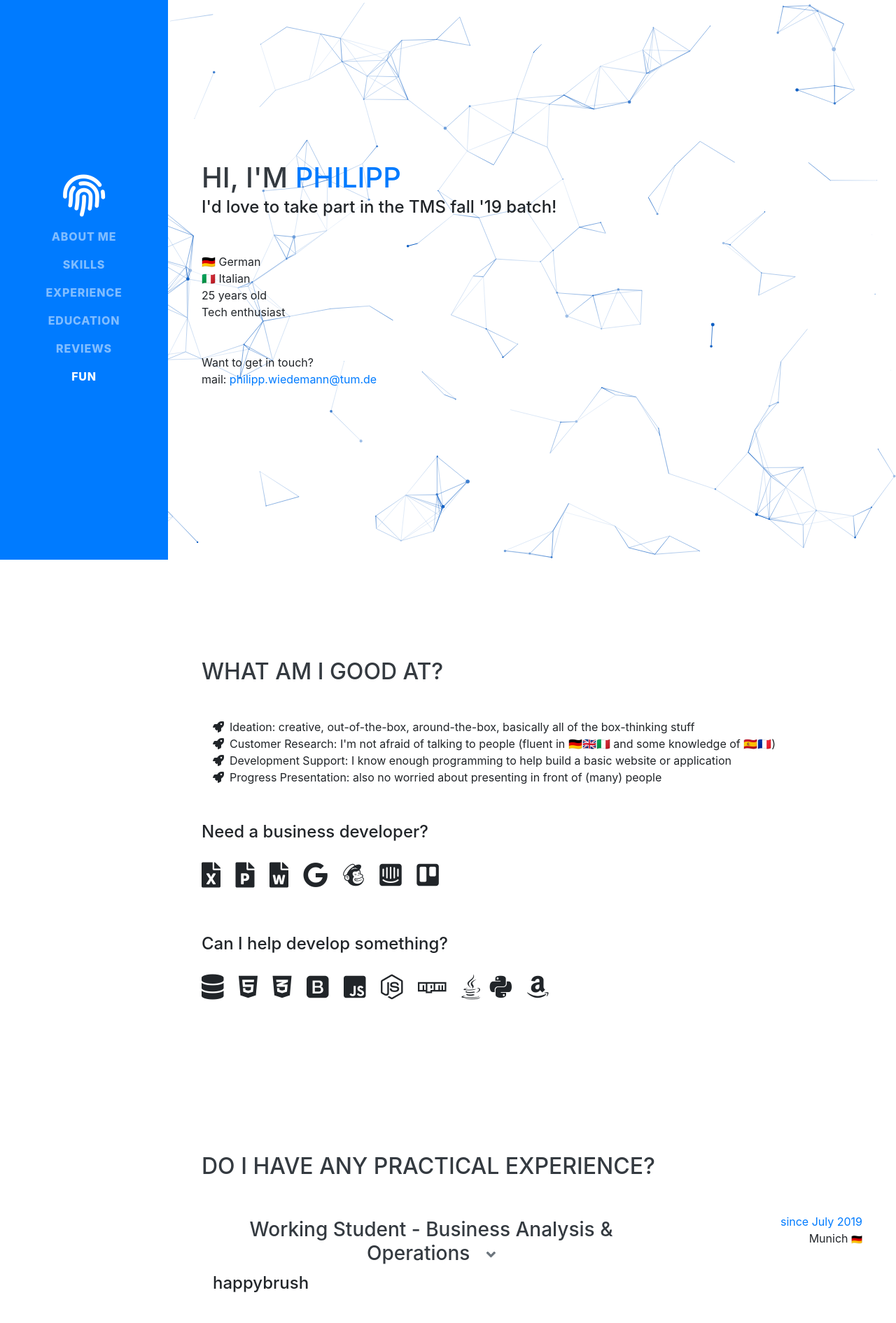
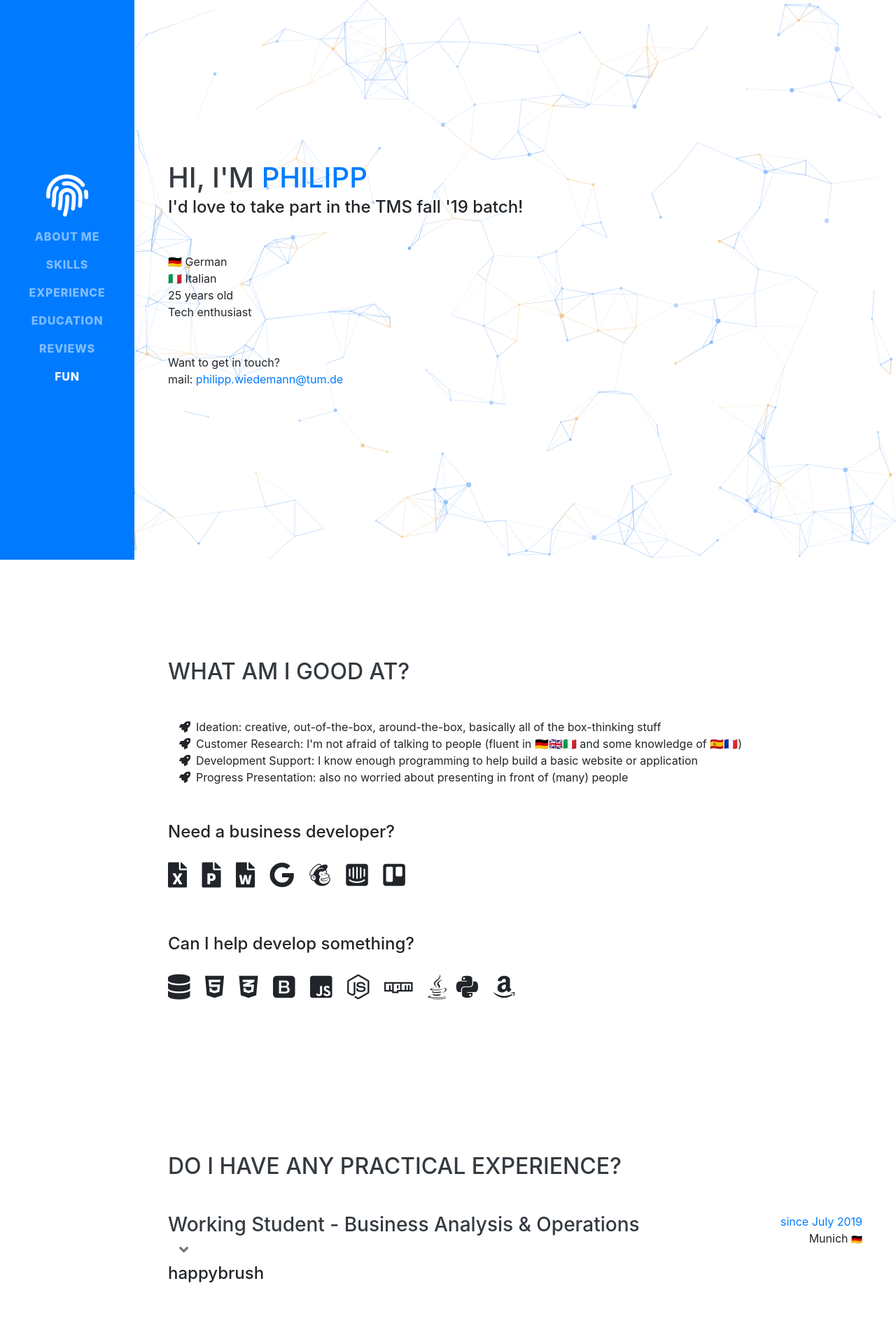
Before and after one commit to johanneseppler/me, a website with bundled scripts: page index.html in a window 1280 px wide. Shown: the top 1891 px of the page at 70% size. Built offline with nearby package versions, Linux system fonts and the light colour scheme; animation ran at ten frames a second; a web font is replaced by a local one.

Commit message:
fixed collapse links and changed primary color

```diff
--- a/css/stylesheet.css
+++ b/css/stylesheet.css
@@ -8,6 +8,7 @@ html, body {
   top: 0;
   left: 0;
   z-index: -1;
+  opacity: 0.5;
 }
 
 /* .background {
--- a/index.html
+++ b/index.html
@@ -184,12 +184,12 @@
 
         <div class="resume-item d-flex flex-column flex-md-row justify-content-between mb-5">
           <div class="resume-content">
-            <a class="btn btn-link" data-toggle="collapse" href="#collapseHB" role="button" aria-expanded="false" aria-controls="collapseHB">
-              <h3 class="mb-0 ml-0">Working Student - Business Analysis &amp; Operations
+            <a data-toggle="collapse" href="#collapseHB" role="button" aria-expanded="false" aria-controls="collapseHB">
+              <h3 class="mb-0">Working Student - Business Analysis &amp; Operations
                   <i class="fas fa-angle-down fa-xs ml-3 text-secondary"></i>
               </h3>
             </a>
-            <div class="subheading mb-2 ml-3">happybrush</div>
+            <div class="subheading mb-2">happybrush</div>
             <div class="collapse" id="collapseHB">
               <div class="card card-body border-white">
                 <p class="mb-0">Startup for environmentally conscious dental care products</p>
@@ -210,12 +210,12 @@
 
         <div class="resume-item d-flex flex-column flex-md-row justify-content-between mb-5">
           <div class="resume-content">
-            <a class="btn btn-link" data-toggle="collapse" href="#collapseTA" role="button" aria-expanded="false" aria-controls="collapseTA">
+            <a data-toggle="collapse" href="#collapseTA" role="button" aria-expanded="false" aria-controls="collapseTA">
               <h3 class="mb-0">Teaching Assistant - Implementation of Database Systems
                   <i class="fas fa-angle-down fa-xs ml-3 text-secondary"></i>
               </h3>
             </a>
-            <div class="subheading mb-2 ml-3">Chair for Database Systems, TUM</div>
+            <div class="subheading mb-2">Chair for Database Systems, TUM</div>
             <div class="collapse" id="collapseTA">
               <div class="card card-body border-white">
                 <p class="mb-0">Informatics Master course<br>Conduct tutorials on the topics</p>
@@ -235,12 +235,12 @@
 
         <div class="resume-item d-flex flex-column flex-md-row justify-content-between mb-5">
           <div class="resume-content">
-            <a class="btn btn-link" data-toggle="collapse" href="#collapseUTUM" role="button" aria-expanded="false" aria-controls="collapseUTUM">
+            <a data-toggle="collapse" href="#collapseUTUM" role="button" aria-expanded="false" aria-controls="collapseUTUM">
               <h3 class="mb-0">Working Student - New Venture Creation
                   <i class="fas fa-angle-down fa-xs ml-3 text-secondary"></i>
               </h3>
             </a>
-            <div class="subheading mb-2 ml-3">UnternehmerTUM</div>
+            <div class="subheading mb-2">UnternehmerTUM</div>
             <div class="collapse" id="collapseUTUM">
               <div class="card card-body border-white">
                 <p class="mb-0">Project FC Bayern HackDays (Hackathon with 6 partners &amp; 350 participants)</p>
@@ -260,12 +260,12 @@
 
         <div class="resume-item d-flex flex-column flex-md-row justify-content-between mb-5">
           <div class="resume-content">
-            <a class="btn btn-link" data-toggle="collapse" href="#collapseC" role="button" aria-expanded="false" aria-controls="collapseC">
+            <a data-toggle="collapse" href="#collapseC" role="button" aria-expanded="false" aria-controls="collapseC">
               <h3 class="mb-0">Intern - Business Development
                   <i class="fas fa-angle-down fa-xs ml-3 text-secondary"></i>
               </h3>
             </a>
-            <div class="subheading mb-2 ml-3">Coureon</div>
+            <div class="subheading mb-2">Coureon</div>
             <div class="collapse" id="collapseC">
               <div class="card card-body border-white">
                 <p class="mb-0">Startup with a digital cross-border logistics solution for online merchants</p>
@@ -286,12 +286,12 @@
 
         <div class="resume-item d-flex flex-column flex-md-row justify-content-between mb-5">
           <div class="resume-content">
-            <a class="btn btn-link" data-toggle="collapse" href="#collapseSSUF" role="button" aria-expanded="false" aria-controls="collapseSSUF">
+            <a data-toggle="collapse" href="#collapseSSUF" role="button" aria-expanded="false" aria-controls="collapseSSUF">
               <h3 class="mb-0">Intern - Business Analysis
-                  <i class="fas fa-angle-down fa-xs ml-2 text-secondary"></i>
+                  <i class="fas fa-angle-down fa-xs ml-3 text-secondary"></i>
               </h3>
             </a>
-            <div class="subheading mb-2 ml-3">Swiss Startup Factory</div>
+            <div class="subheading mb-2">Swiss Startup Factory</div>
             <div class="collapse" id="collapseSSUF">
               <div class="card card-body border-white">
                 <p class="mb-0">Privately funded Startup Accelerator</p>
@@ -311,12 +311,12 @@
 
         <div class="resume-item d-flex flex-column flex-md-row justify-content-between">
           <div class="resume-content">
-            <a class="btn btn-link" data-toggle="collapse" href="#collapseBMW" role="button" aria-expanded="false" aria-controls="collapseBMW">
+            <a data-toggle="collapse" href="#collapseBMW" role="button" aria-expanded="false" aria-controls="collapseBMW">
               <h3 class="mb-0">Intern - Strategy & Planning
                   <i class="fas fa-angle-down fa-xs ml-3 text-secondary"></i>
               </h3>
             </a>
-            <div class="subheading mb-2 ml-3">BMW</div>
+            <div class="subheading mb-2">BMW</div>
             <div class="collapse" id="collapseBMW">
               <div class="card card-body border-white">
                 <p class="mb-0">Department Freigabezentrale: Strategy &amp; Planning</p>
@@ -341,7 +341,6 @@
     <!-- <hr class="m-0"> -->
 
     <section class="resume-section p-3 p-lg-5 d-flex align-items-center" id="edu">
-      <canvas class="background2"></canvas>
       <div class="w-100">
         <h2 class="mb-5">What did I study?</h2>
 
--- a/js/script.js
+++ b/js/script.js
@@ -47,26 +47,41 @@ window.onload = function() {
 
     // normal options
     selector: '.background',
-    maxParticles: 250,
-    speed: 0.4,
+    maxParticles: 350,
+    speed: 0.3,
     color: [
-      '#0F5FC3',
-      '#3e7ecf',
-      '#6f9fdb',
-      '#9fbfe7'
+      '#1776ed', // primary
+      '#2f84ef',
+      '#4792f1',
+      '#5ea0f3',
+      '#76aef4',
+      '#ef9a2f' // orange
     ],
-    minDistance: 75,
-    sizeVariations: 3,
+    minDistance: 70,
+    sizeVariations: 4,
     connectParticles: true,
 
     // options for breakpoints
     responsive: [
       {
+        breakpoint: 992,
+        maxParticles: 250,
+        color: [
+          '#1776ed', // primary
+          '#4792f1',
+          '#76aef4',
+          '#ef9a2f' // orange
+        ],
+        minDistance: 50,
+        sizeVariations: 3,
+        connectParticles: true,
+      }, {
         breakpoint: 768,
         options: {
           maxParticles: 100,
           color: '#0F5FC3',
-          connectParticles: false
+          minDistance: 30,
+          connectParticles: true
         }
       }, {
         breakpoint: 425,
--- a/scss/_variables.scss
+++ b/scss/_variables.scss
@@ -26,7 +26,7 @@ $teal:    #20c997 !default;
 $cyan:    #17a2b8 !default;
 
 // $primary:       $blue !default;
-$primary:       #0f5fc3 !default;
+$primary:       #1776ed !default;
 $secondary:     $gray-600 !default;
 $success:       $green !default;
 $info:          $cyan !default;
@@ -37,4 +37,4 @@ $dark:          $gray-800 !default;
 
 // Page Variables
 
-$sidebar-base-width: 15rem;
+$sidebar-base-width: 12rem;
```
Also changed, not shown: css/resume.css, css/resume.min.css, js/script.min.js.
